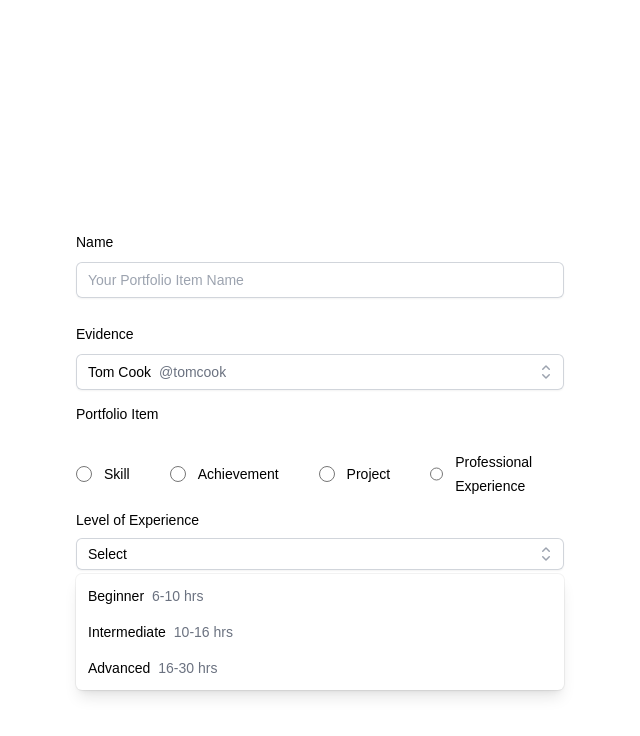
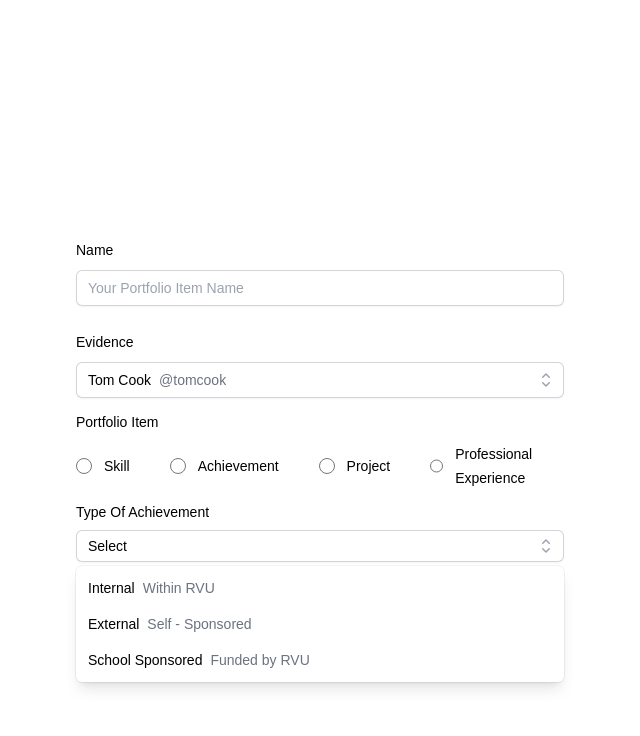
Before and after one commit to Uncool-dudes/ERPPortfolio, a Next.js app: page /AddToPortfolio in a window 1280 px wide. Both pictures are taken after a click on the button "Select". Shown: the top 736 px of the page, without its empty margins (0-640 px from the left). Built offline with nearby package versions, Linux system fonts and the light colour scheme.

Commit message:
optionalfields added

```diff
--- a/src/app/AddToPortfolio/AchievementOption.tsx
+++ b/src/app/AddToPortfolio/AchievementOption.tsx
@@ -1,5 +1,69 @@
-export default function Achievement() {
-    return (
+// export default function Achievement() {
+//     return (
 
-    );
+//     );
+// }
+
+'use client'
+
+import { useState } from 'react'
+import { Label, Listbox, ListboxButton, ListboxOption, ListboxOptions } from '@headlessui/react'
+import { CheckIcon, ChevronUpDownIcon } from '@heroicons/react/20/solid'
+
+const Achievement = [
+    { levelName: 'Internal', levelType: 'Within RVU' },
+    { levelName: 'External', levelType: 'Self - Sponsored' },
+    { levelName: 'School Sponsored', levelType: 'Funded by RVU' },
+]
+
+export default function AchievementOption() {
+  const [selected, setSelected] = useState(null)
+
+  return (
+    <div className='p-3'>
+    <Listbox value={selected} onChange={setSelected}>
+      <Label className="block text-sm font-medium text-foreground">Type Of Achievement</Label>
+      <div className="relative mt-2">
+        <ListboxButton className="relative w-full cursor-default rounded-md bg-white py-1.5 pl-3 pr-10 text-left text-foreground shadow-sm ring-1 ring-inset ring-gray-300 focus:outline-none focus:ring-2 focus:ring-indigo-500 sm:text-sm">
+          <span className="inline-flex w-full truncate">
+            <span className="truncate">
+              {selected ? selected.levelName : 'Select'}
+            </span>
+            {selected && (
+              <span className="ml-2 truncate text-gray-500">
+                {selected.levelType}
+              </span>
+            )}
+          </span>
+          <span className="pointer-events-none absolute inset-y-0 right-0 flex items-center pr-2">
+            <ChevronUpDownIcon aria-hidden="true" className="h-5 w-5 text-gray-400" />
+          </span>
+        </ListboxButton>
+
+        <ListboxOptions
+          className="absolute z-10 mt-1 max-h-60 w-full overflow-auto rounded-md bg-white py-1 text-base shadow-lg ring-1 ring-black ring-opacity-5 focus:outline-none sm:text-sm"
+        >
+          {Achievement.map((level) => (
+            <ListboxOption
+              key={level.levelType}
+              value={level}
+              className="group relative cursor-default select-none py-2 pl-3 pr-9 text-foreground data-[focus]:bg-primary data-[focus]:text-white"
+            >
+              <div className="flex">
+                <span className="truncate font-normal group-data-[selected]:font-semibold">{level.levelName}</span>
+                <span className="ml-2 truncate text-gray-500 group-data-[focus]:text-indigo-200">
+                  {level.levelType}
+                </span>
+              </div>
+
+              <span className="absolute inset-y-0 right-0 flex items-center pr-4 text-primary group-data-[focus]:text-white [.group:not([data-selected])_&]:hidden">
+                <CheckIcon aria-hidden="true" className="h-5 w-5" />
+              </span>
+            </ListboxOption>
+          ))}
+        </ListboxOptions>
+      </div>
+    </Listbox>
+    </div>
+  )
 }
--- a/src/app/AddToPortfolio/OptionalFields.tsx
+++ b/src/app/AddToPortfolio/OptionalFields.tsx
@@ -1,7 +1,10 @@
 import Skill from "./SkillOption";
+import ProjectOption from "./ProjectOption";
+import AchievementOption from "./AchievementOption";
 
 export default function OptionalFields(){
 return (
-    <Skill />
+    <AchievementOption />
+
 );
 }
--- a/src/app/AddToPortfolio/ProjectOption.tsx
+++ b/src/app/AddToPortfolio/ProjectOption.tsx
@@ -1,5 +1,40 @@
-export default function Project() {
+export default function ProjectOption() {
     return (
-        // All the fields for skill option
+      <fieldset className="px-1.5">
+        <legend className="text-sm font-medium text-foreground">Select Type</legend>
+        <div className="mt-2 space-y-6 sm:flex sm:items-center sm:space-x-5 sm:space-y-0">
+
+          <div className="flex items-center">
+            <input
+              type="radio"
+              name="itemType"
+              id="hardware"
+              className="h-4 w-4 border-gray-300 text-blue-300 focus:ring-primary"
+            />
+            <label
+              htmlFor="hardware"
+              className="ml-3 block text-sm font-medium text-foreground"
+            >
+              Hardware
+            </label>
+          </div>
+
+          <div className="flex items-center">
+            <input
+              type="radio"
+              name="itemType"
+              id="software"
+              className="h-4 w-4 border-gray-300 text-blue-300 focus:ring-primary"
+            />
+            <label
+              htmlFor="software"
+              className="ml-3 block text-sm font-medium text-foreground"
+            >
+              Software
+            </label>
+          </div>
+
+        </div>
+      </fieldset>
     );
-}
+  }
--- a/src/app/AddToPortfolio/SkillOption.tsx
+++ b/src/app/AddToPortfolio/SkillOption.tsx
@@ -1,9 +1,3 @@
-// export default function Skill() {
-//     return (
-
-//     );
-// }
-
 'use client'
 
 import { useState } from 'react'
@@ -17,7 +11,7 @@ const experienceLevels = [
 ]
 
 export default function SkillOption() {
-  const [selected, setSelected] = useState(null) // Start with null for placeholder
+  const [selected, setSelected] = useState(null)
 
   return (
     <div className='p-3'>
@@ -27,7 +21,7 @@ export default function SkillOption() {
         <ListboxButton className="relative w-full cursor-default rounded-md bg-white py-1.5 pl-3 pr-10 text-left text-foreground shadow-sm ring-1 ring-inset ring-gray-300 focus:outline-none focus:ring-2 focus:ring-indigo-500 sm:text-sm">
           <span className="inline-flex w-full truncate">
             <span className="truncate">
-              {selected ? selected.levelName : 'Select'} {/* Show "Select" if nothing is selected */}
+              {selected ? selected.levelName : 'Select'}
             </span>
             {selected && (
               <span className="ml-2 truncate text-gray-500">
--- a/src/app/AddToPortfolio/TypeRadio.tsx
+++ b/src/app/AddToPortfolio/TypeRadio.tsx
@@ -1,30 +1,33 @@
 const portfolioItemType = [
-    { type: 'Skill', name: 'Skill' },
-    { type: 'Achievement', name: 'Achievement' },
-    { type: 'Project', name: 'Project' },
-    { type: 'ProfessionalExp', name: 'Professional Experience' },
-  ]
+  { type: "Skill", name: "Skill" },
+  { type: "Achievement", name: "Achievement" },
+  { type: "Project", name: "Project" },
+  { type: "ProfessionalExp", name: "Professional Experience" },
+];
 
 export default function TypeRadio() {
   return (
-      <fieldset className="px-3">
+    <fieldset className="px-3" >
       <legend className="text-sm/6 text-foreground">Portfolio Item</legend>
-        <div className="mt-6 space-y-6 sm:flex sm:items-center sm:space-x-10 sm:space-y-0">
+      <div className="mt-2 space-y-6 sm:flex sm:items-center sm:space-x-10 sm:space-y-0">
         {portfolioItemType.map((itemType) => (
           <div key={itemType.type} className="flex items-center">
             <input
-                defaultChecked={itemType.type === 'email'}
+              defaultChecked={itemType.type === "email"}
               type="radio"
               name="itemType"
               id={itemType.type}
               className="h-4 w-4 border-gray-300 text-blue-300 focus:ring-primary"
             />
-              <label htmlFor={itemType.type} className="ml-3 block text-sm/6 font-medium text-foreground">
+            <label
+              htmlFor={itemType.type}
+              className="ml-3 block text-sm/6 font-medium text-foreground"
+            >
               {itemType.name}
             </label>
           </div>
         ))}
       </div>
     </fieldset>
-    )
+  );
 }
```
Lines whose indentation alone changed are shown as unchanged.
